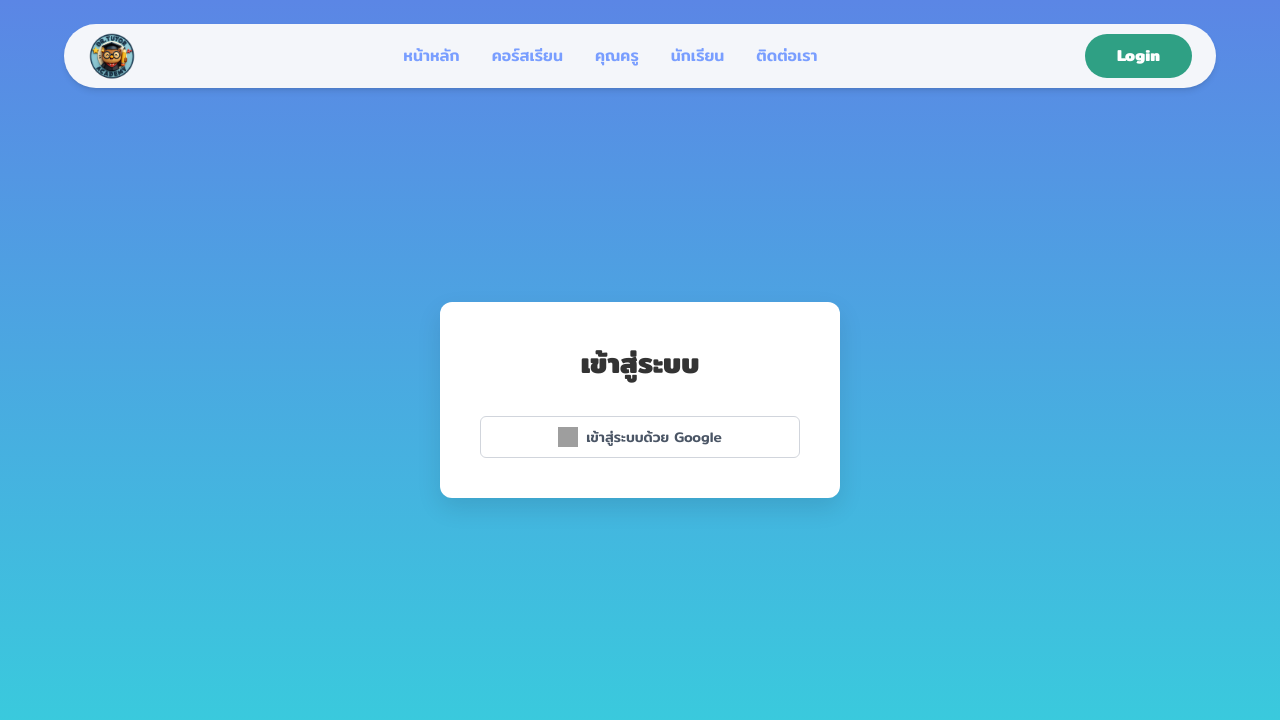
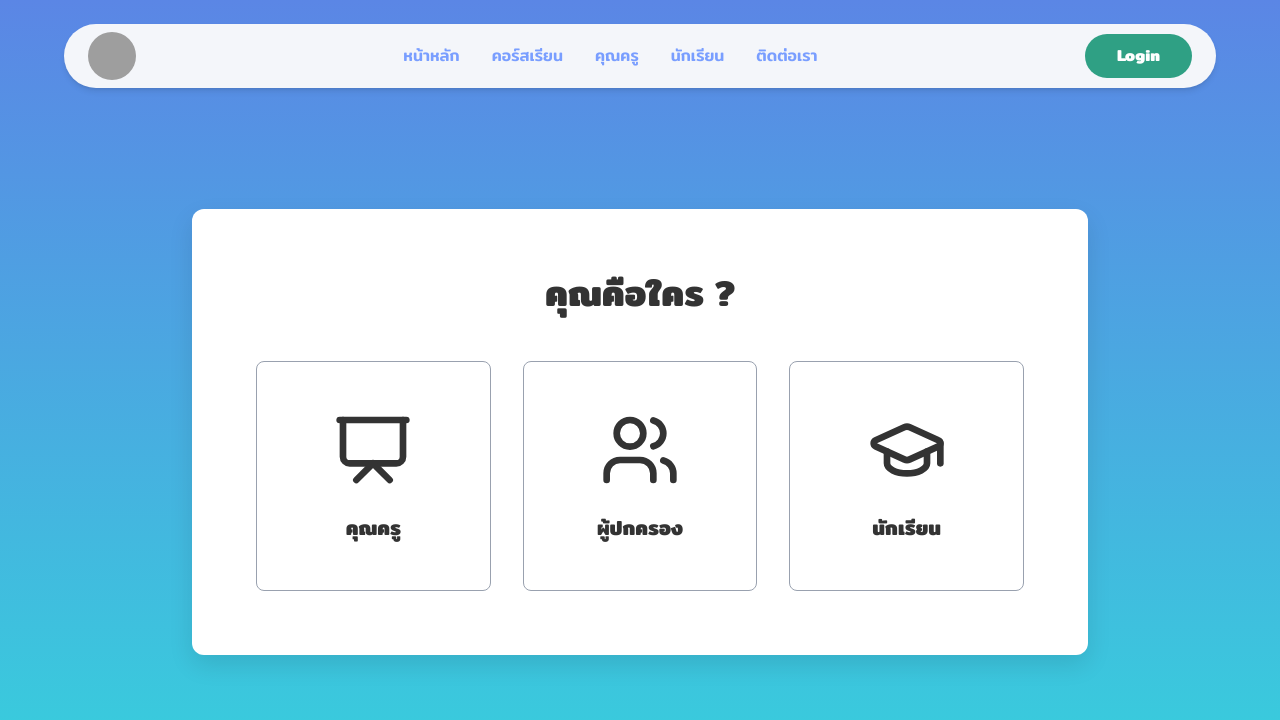
Before and after one commit to DarlinghoneyA/drtutor, a React (Vite) app: page / in a window 1280 px wide. Shown: the top 720 px of the page. Built offline with nearby package versions, Linux system fonts and the light colour scheme; grey boxes are pictures that could not be loaded.

Commit message:
Add Roleselection page and move file in folder sections

```diff
--- a/src/App.jsx
+++ b/src/App.jsx
@@ -1,13 +1,17 @@
-import Navbar from './components/Navbar'
-import Login from './components/Login';
-import UserManagement from './components/UserManagement';
-import Home from './components/Home';
+import Navbar from './components/sections/Navbar'
+import Login from './components/sections/Login';
+import UserManagement from './components/sections/UserManagement';
+import Home from './components/sections/Home';
+import Profile from './components/sections/Profile';
+import RoleSelection from './components/sections/Roleselection';
 function App() {
   return (
     <div>
       <Navbar />
+      {/*<Profile />*/}
       {/*<Home />*/}
-      {<Login />}
+      {/*<Login /*/}
+      <RoleSelection />
       {/* <UserManagement /> */}
     </div>
   )
--- /dev/null
+++ b/src/components/sections/Profile.jsx
@@ -0,0 +1,79 @@
+import React from 'react';
+import { User, Cake, Settings } from 'lucide-react';
+
+function Profile() {
+  return (
+    // เว้นพื้นที่ด้านบน (pt-32) เผื่อสำหรับ Navbar ที่ลอยอยู่
+    <div className="bg-[#F4F6FA] min-h-screen pt-32 pb-20 font-sans">
+      <div className="max-w-6xl mx-auto px-6">
+
+        {/* ================= ส่วน Banner และรูปโปรไฟล์ ================= */}
+        <div className="relative w-full h-48 md:h-64 bg-[#799eff] rounded-t-xl shadow-sm">
+
+          {/* ไอคอนตั้งค่า (ฟันเฟือง) ด้านขวาล่างของ Banner */}
+          <button className="absolute -bottom-12 right-2 text-[#799eff] hover:text-[#5a7ecc] transition-colors" title="ตั้งค่าโปรไฟล์">
+            <Settings size={28} />
+          </button>
+
+          {/* รูปโปรไฟล์วงกลมตรงกลาง */}
+          <div className="absolute left-1/2 -translate-x-1/2 -bottom-16 w-32 h-32 bg-[#e0e7ff] rounded-full border-4 border-[#F4F6FA] flex items-center justify-center overflow-hidden shadow-sm">
+            {/* ใช้ไอคอน User ขนาดใหญ่แทนรูปภาพ */}
+            <User size={64} className="text-[#799eff]" />
+          </div>
+        </div>
+
+        {/* ================= ส่วนชื่อและสถานะ ================= */}
+        <div className="mt-20 text-center">
+          <h1 className="text-2xl font-bold text-[#333]">น้องเอ</h1>
+
+          <div className="flex justify-center items-center gap-6 mt-3 text-sm text-[#333] font-medium">
+            <span className="flex items-center gap-2">
+              <User size={18} className="text-orange-500" />
+              นักเรียน
+            </span>
+            <span className="flex items-center gap-2">
+              <Cake size={18} className="text-orange-500" />
+              1 มกราคม 2543
+            </span>
+          </div>
+        </div>
+
+        {/* ================= ข้อมูลรายละเอียด ================= */}
+        <div className="mt-16 grid grid-cols-1 md:grid-cols-3 gap-10 text-[#333]">
+
+          {/* คอลัมน์ที่ 1*/}
+          <div>
+            <h2 className="text-lg font-bold mb-4">ข้อมูลส่วนตัว</h2>
+            <ul className="space-y-4 text-sm md:text-base">
+              <li><span className="font-bold">ชื่อจริง :</span> นายสมชาย ใจดี</li>
+              <li><span className="font-bold">ชั้นปี :</span> มัธยมศึกษาปีที่ 6</li>
+              <li><span className="font-bold">อีเมล :</span> Thisisexample@email.com</li>
+              <li><span className="font-bold">เข้าใช้งานวันแรก :</span> 1 มกราคม 2569</li>
+            </ul>
+          </div>
+
+          {/* คอลัมน์ที่ 2:*/}
+          <div className="md:pt-11">
+            <ul className="space-y-4 text-sm md:text-base">
+              <li><span className="font-bold">โรงเรียน :</span> โรงเรียนวิทยาคม</li>
+              <li><span className="font-bold">สายการเรียน :</span> แผนวิทย์ - คณิต</li>
+            </ul>
+          </div>
+
+          {/* คอลัมน์ที่ 3:*/}
+          <div>
+            <h2 className="text-lg font-bold mb-4">ผู้ปกครอง</h2>
+            <ul className="space-y-4 text-sm md:text-base">
+              <li><span className="font-bold">ชื่อ :</span> นายสมชาย ใจดี</li>
+              <li><span className="font-bold">เบอร์โทรติดต่อ :</span> 012 -345 - 678</li>
+            </ul>
+          </div>
+
+        </div>
+
+      </div>
+    </div>
+  );
+}
+
+export default Profile;
--- /dev/null
+++ b/src/components/sections/Roleselection.jsx
@@ -0,0 +1,67 @@
+import React from 'react';
+import { Presentation, Users, GraduationCap } from 'lucide-react';
+
+function RoleSelection() {
+  // ฟังก์ชันจำลองเมื่อผู้ใช้คลิกเลือกบทบาท
+  const handleRoleSelect = (role) => {
+    console.log("Selected role:", role);
+    // ในอนาคตคุณสามารถใช้ฟังก์ชันนี้เพื่ออัปเดตข้อมูลผู้ใช้ใน Database หรือเปลี่ยนหน้าต่อไป
+  };
+
+  return (
+    // พื้นหลังไล่สีและจัดให้อยู่ตรงกลางหน้าจอ
+    <div
+      className="min-h-screen w-full flex justify-center items-center pt-24 pb-8 px-4"
+      style={{ background: 'linear-gradient(180deg, #5b86e5 0%, #36d1dc 100%)' }}
+    >
+      {/* กล่องสีขาวสำหรับแสดงตัวเลือก */}
+      <div className="bg-white p-10 md:p-16 rounded-xl shadow-[0_10px_25px_rgba(0,0,0,0.1)] w-full max-w-4xl text-center">
+
+        <h2 className="text-3xl md:text-4xl font-bold text-[#333] mb-12">
+          คุณคือใคร ?
+        </h2>
+
+        {/* โครงสร้าง Grid แบ่งเป็น 3 คอลัมน์ */}
+        <div className="grid grid-cols-1 md:grid-cols-3 gap-8">
+
+          {/* การ์ด: คุณครู */}
+          {/* ใช้คลาส group เพื่อให้เมื่อ hover ที่ปุ่ม จะส่งผลต่อองค์ประกอบด้านในพร้อมกัน */}
+          <button
+            onClick={() => handleRoleSelect('teacher')}
+            className="group flex flex-col items-center justify-center p-12 border border-gray-400 rounded-lg transition-colors duration-300 hover:bg-[#799eff] hover:border-[#799eff]"
+          >
+            <Presentation size={80} className="text-[#333] group-hover:text-white transition-colors duration-300 mb-6" />
+            <span className="text-xl font-bold text-[#333] group-hover:text-white transition-colors duration-300">
+              คุณครู
+            </span>
+          </button>
+
+          {/* การ์ด: ผู้ปกครอง */}
+          <button
+            onClick={() => handleRoleSelect('parent')}
+            className="group flex flex-col items-center justify-center p-12 border border-gray-400 rounded-lg transition-colors duration-300 hover:bg-[#799eff] hover:border-[#799eff]"
+          >
+            <Users size={80} className="text-[#333] group-hover:text-white transition-colors duration-300 mb-6" />
+            <span className="text-xl font-bold text-[#333] group-hover:text-white transition-colors duration-300">
+              ผู้ปกครอง
+            </span>
+          </button>
+
+          {/* การ์ด: นักเรียน */}
+          <button
+            onClick={() => handleRoleSelect('student')}
+            className="group flex flex-col items-center justify-center p-12 border border-gray-400 rounded-lg transition-colors duration-300 hover:bg-[#799eff] hover:border-[#799eff]"
+          >
+            <GraduationCap size={80} className="text-[#333] group-hover:text-white transition-colors duration-300 mb-6" />
+            <span className="text-xl font-bold text-[#333] group-hover:text-white transition-colors duration-300">
+              นักเรียน
+            </span>
+          </button>
+
+        </div>
+      </div>
+    </div>
+  );
+}
+
+export default RoleSelection;
```
Also changed, not shown: src/components/sections/Home.jsx (renamed from src/components/Home.jsx), src/components/sections/Login.jsx (renamed from src/components/Login.jsx), src/components/sections/Navbar.jsx (renamed from src/components/Navbar.jsx), src/components/sections/UserManagement.jsx (renamed from src/components/UserManagement.jsx).
